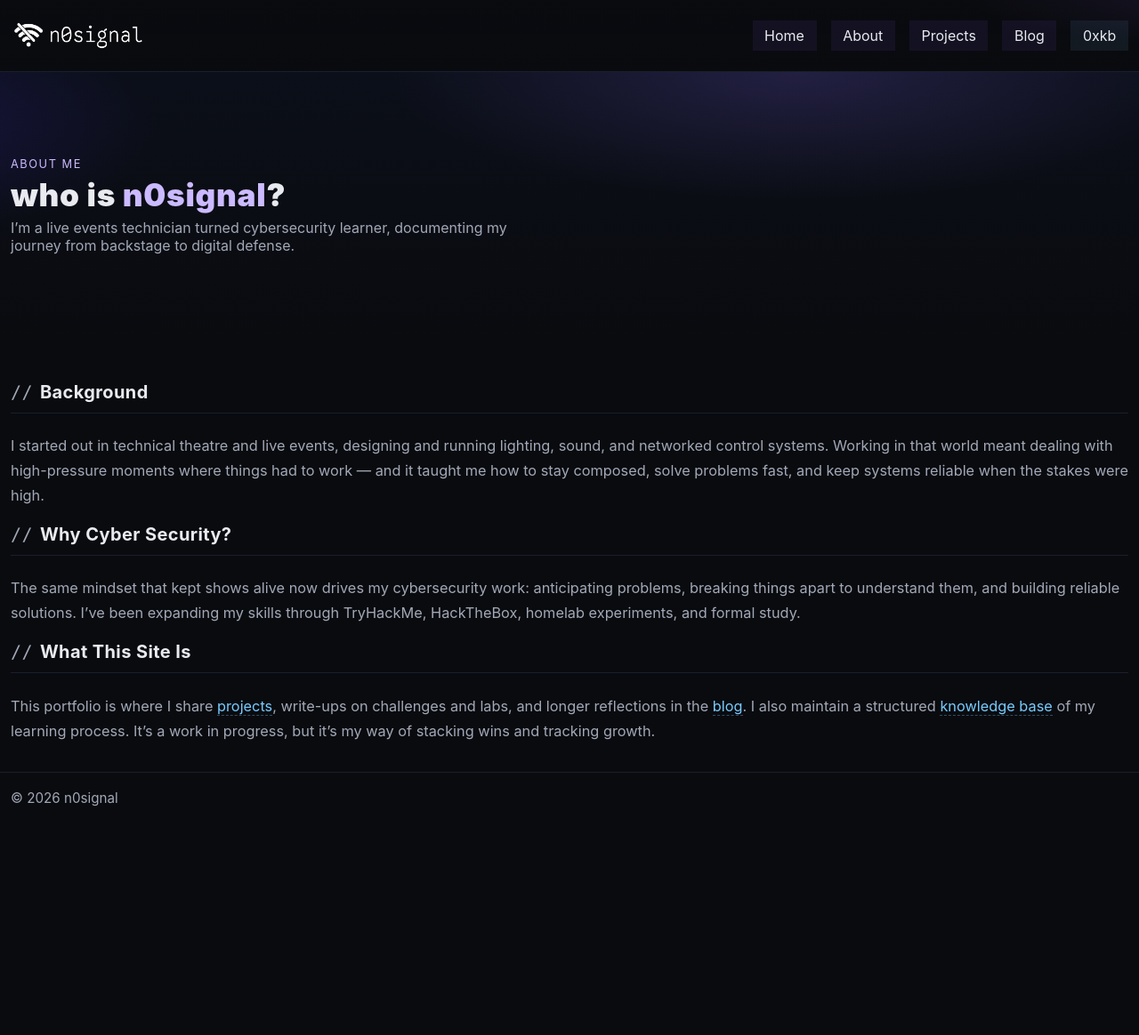
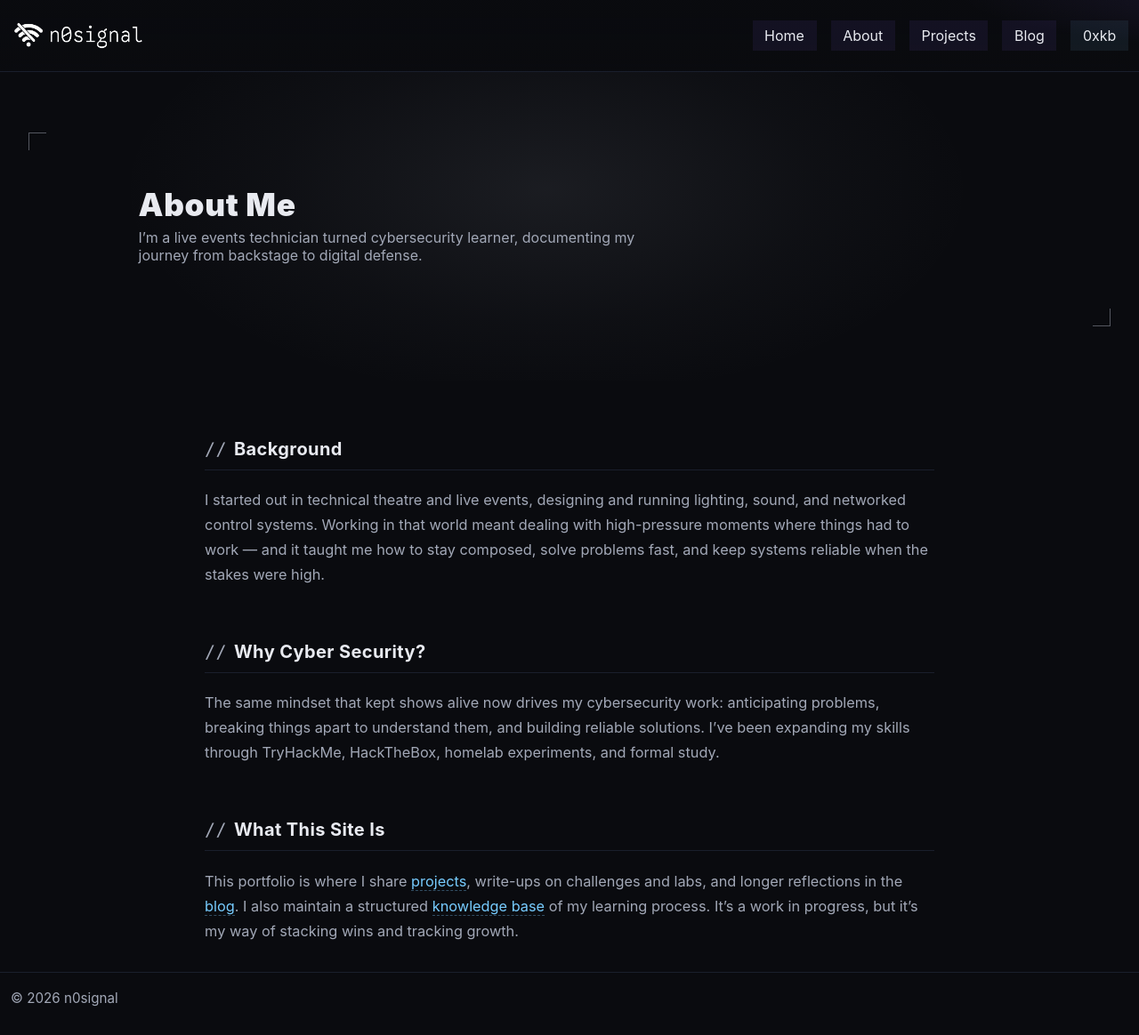
Before and after one commit to Kaninte/n0signal.dev, a Jekyll site: the page built from about.html, in a window 1280 px wide and 1164 px high. Shown: the whole window at 89% size. Built offline with Jekyll 4.4.1, drawn with Linux system fonts in a browser that asks for light colours.

Commit message:
Update about.html

```diff
--- a/about.html
+++ b/about.html
@@ -5,21 +5,26 @@ description: "About n0signal — background, journey, and focus."
 sitemap: false
 ---
 <!-- Disable Crawlers -->
+
 <meta name="robots" content="noindex, noai, noimageai, noarchive">
 
 <!-- ===== About Hero ===== -->
-<section class="hero">
-  <div class="wrap hero-inner">
-    <div>
-      <div class="kicker">About Me</div>
-      <h1 class="title">who is <span style="color:#cbbaff">n0signal</span>?</h1>
-      <p class="lead">I’m a live events technician turned cybersecurity learner, documenting my journey from backstage to digital defense.</p>
+
+<section class="hero blog-hero">
+  <div class="wrap">
+    <div class="hero-inner">
+      <h1 class="title">About Me</h1>
+      <p class="lead">
+        I’m a live events technician turned cybersecurity learner, documenting my journey from backstage to digital defense.
+      </p>
     </div>
   </div>
 </section>
 
 <!-- ===== Main Content ===== -->
-<section class="wrap prose wide">
+
+<section class="wrap prose post-content grey">
+
   <h2>Background</h2>
   <p>
     I started out in technical theatre and live events, designing and running lighting, sound, and networked control systems. Working in that world meant dealing with high-pressure
@@ -37,4 +42,5 @@ sitemap: false
     This portfolio is where I share <a href="/projects">projects</a>, write-ups on challenges and labs, and longer reflections in the <a href="/blog">blog</a>.
     I also maintain a structured <a href="https://0xkb.n0signal.dev">knowledge base</a> of my learning process. It’s a work in progress, but it’s my way of stacking wins and tracking growth.
   </p>
+
 </section>
```
